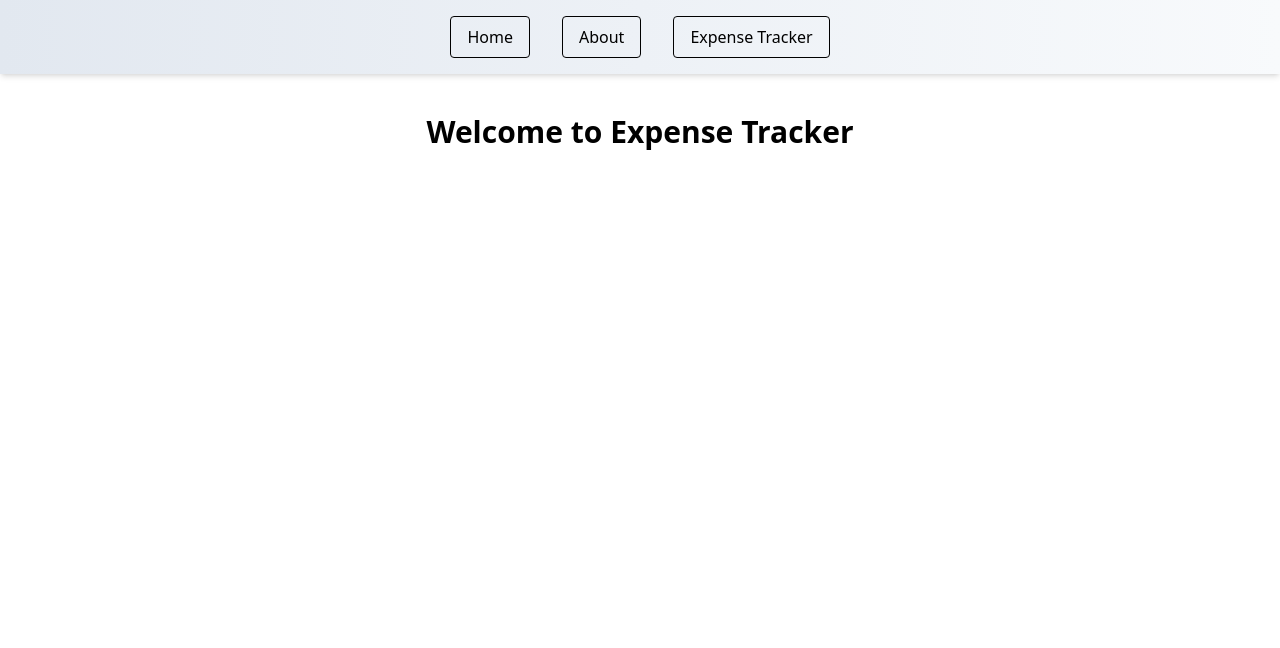
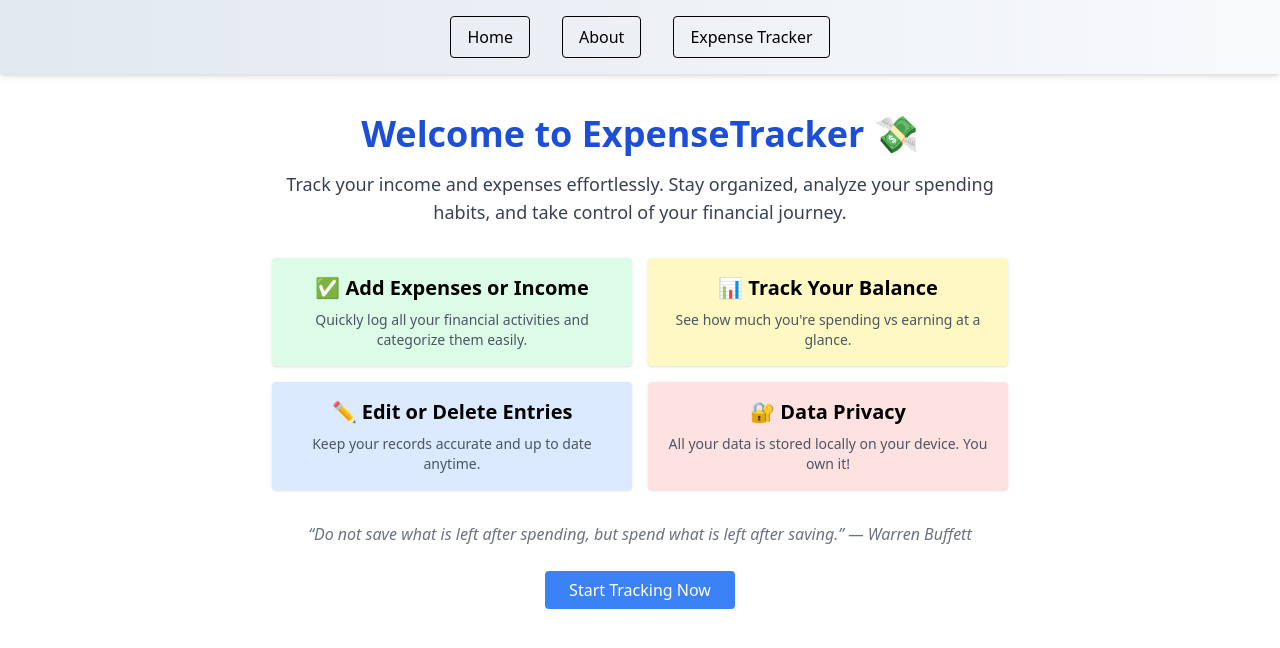
Before and after one commit to vishalsharma2907/Expense-Tracker, a React (Vite) app: page / in a window 1280 px wide. Shown: the top 648 px of the page. Built offline with nearby package versions, Linux system fonts and the light colour scheme.

Commit message:
Home/About modified

```diff
--- a/package.json
+++ b/package.json
@@ -14,6 +14,7 @@
     "react": "^19.1.0",
     "react-dom": "^19.1.0",
     "react-hot-toast": "^2.5.2",
+    "react-icons": "^5.5.0",
     "react-redux": "^9.2.0",
     "react-router-dom": "^7.6.0"
   },
--- a/src/pages/About.jsx
+++ b/src/pages/About.jsx
@@ -3,11 +3,33 @@
 
 const About = () => {
   return (
-    <div className='p-10 text-center'>
-        <h2 className='text-2xl font-semibold'>About this page</h2>
-        <p >This is a simple Expense Tracker app built with React, Redux, and Tailwind CSS.</p>
+    <div className="max-w-3xl mx-auto py-10 px-4 text-center">
+      <h1 className="text-3xl font-bold text-blue-700 mb-4">About ExpenseTracker</h1>
+
+      <p className="text-gray-700 text-lg mb-6">
+        Managing money shouldn’t feel like a chore. With ExpenseTracker, you can easily keep an eye on where your money goes and stay in control of your finances — anytime, anywhere.
+      </p>
+
+      <div className="bg-yellow-100 p-4 rounded shadow mb-6">
+        <h2 className="text-xl font-semibold mb-3">✨ Why Use ExpenseTracker?</h2>
+        <ul className="text-gray-700 space-y-2 text-left list-disc list-inside">
+          <li>Track both income and expenses in one place</li>
+          <li>Instantly know your remaining balance</li>
+          <li>Edit or delete transactions with ease</li>
+          <li>See a timeline of your financial activity</li>
+          <li>All data stays safely on your device</li>
+        </ul>
+      </div>
+
+      <blockquote className="italic text-gray-600 mt-6">
+        `Made with ❤️ by <b>sheeraz Amin Dharekar </b>— because managing money shouldn’t be complicated.
+      </blockquote>
+
+      <p className="text-gray-600 mt-8">
+        Start small. Stay consistent. And watch your money habits transform.
+      </p>
     </div>
-  )
-}
+  );
+};
 
-export default About
+export default About;
--- a/src/pages/Home.jsx
+++ b/src/pages/Home.jsx
@@ -1,12 +1,54 @@
 //!Landing page of the app that gives a basic overview or intro
 import React from 'react'
+import { Link } from "react-router-dom";
 
 const Home = () => {
   return (
-    <div className='text-center mt-10'>
-        <h1 className='text-3xl font-bold'>Welcome to Expense Tracker</h1>
+    <div className="max-w-3xl mx-auto text-center py-10 px-4">
+      <h1 className="text-4xl font-bold mb-4 text-blue-700">Welcome to ExpenseTracker 💸</h1>
+      <p className="text-gray-700 text-lg mb-6">
+        Track your income and expenses effortlessly. Stay organized, analyze your spending habits, and take control of your financial journey.
+      </p>
+
+      <div className="grid grid-cols-1 sm:grid-cols-2 gap-4 my-8">
+        <div className="bg-green-100 p-4 rounded shadow">
+          <h2 className="font-semibold text-xl">✅ Add Expenses or Income</h2>
+          <p className="text-sm text-gray-600 mt-2">
+            Quickly log all your financial activities and categorize them easily.
+          </p>
+        </div>
+        <div className="bg-yellow-100 p-4 rounded shadow">
+          <h2 className="font-semibold text-xl">📊 Track Your Balance</h2>
+          <p className="text-sm text-gray-600 mt-2">
+            See how much you're spending vs earning at a glance.
+          </p>
+        </div>
+        <div className="bg-blue-100 p-4 rounded shadow">
+          <h2 className="font-semibold text-xl">✏️ Edit or Delete Entries</h2>
+          <p className="text-sm text-gray-600 mt-2">
+            Keep your records accurate and up to date anytime.
+          </p>
+        </div>
+        <div className="bg-red-100 p-4 rounded shadow">
+          <h2 className="font-semibold text-xl">🔐 Data Privacy</h2>
+          <p className="text-sm text-gray-600 mt-2">
+            All your data is stored locally on your device. You own it!
+          </p>
+        </div>
+      </div>
+
+      <blockquote className="italic text-gray-500 mb-8">
+        “Do not save what is left after spending, but spend what is left after saving.” — Warren Buffett
+      </blockquote>
+
+      <Link
+        to="/expenses"
+        className="bg-blue-500 text-white px-6 py-2 rounded hover:bg-blue-600"
+      >
+        Start Tracking Now
+      </Link>
     </div>
-  )
-}
+  );
+};
 
-export default Home
+export default Home;
```
Also changed, not shown: 1 other file (tests, documents, lock files or other folders).
